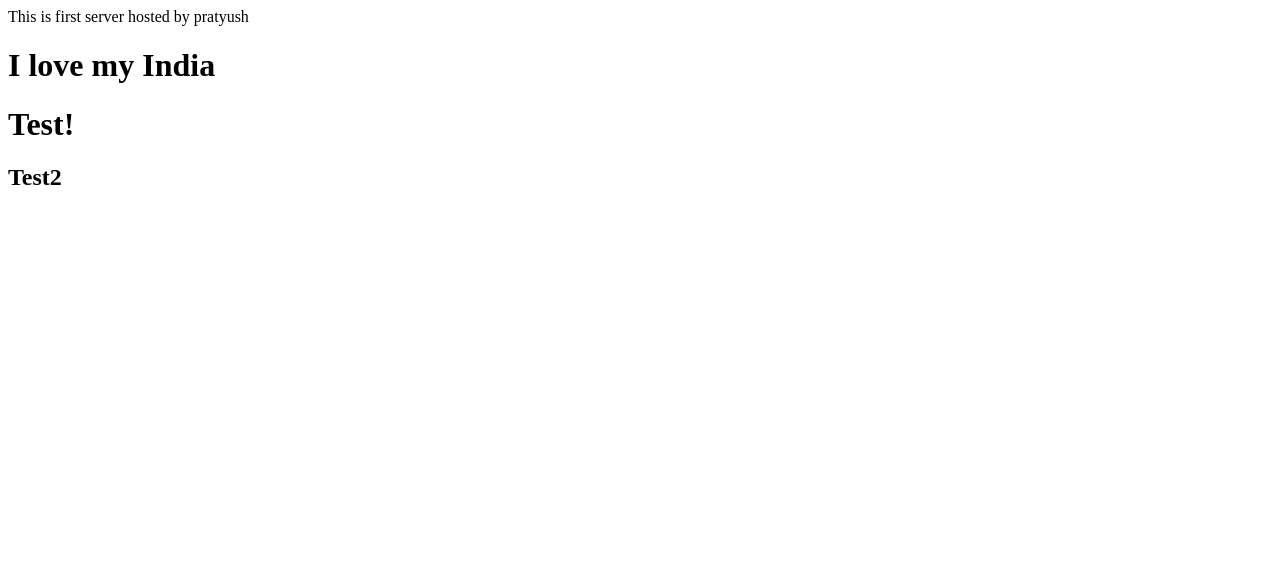
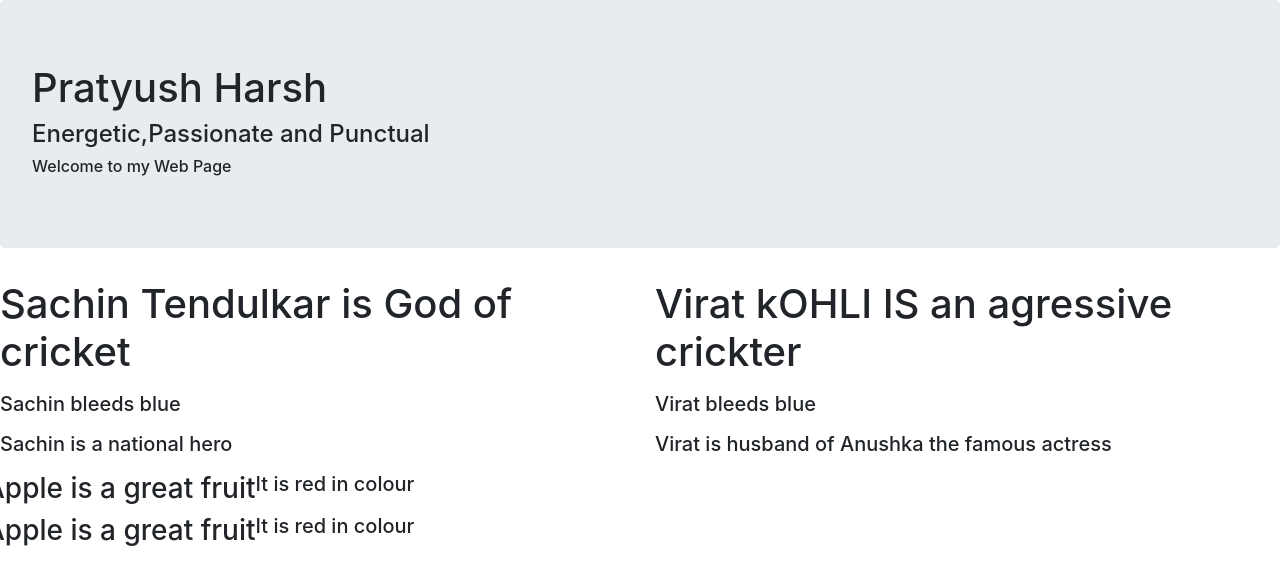
Before and after one commit to gr8geek/experimental-web, a website: page index.html in a window 1280 px wide. Drawn offline with nearby package versions, Linux system fonts and the light colour scheme.

Commit message:
Experiment

```diff
--- a/index.html
+++ b/index.html
@@ -1,18 +1,43 @@
 <!DOCTYPE html>
 <html lang="en">
     <head>
-        <meta charset="utf-8">
+        <link rel="stylesheet" href="https://maxcdn.bootstrapcdn.com/bootstrap/4.0.0/css/bootstrap.min.css" integrity="sha384-Gn5384xqQ1aoWXA+058RXPxPg6fy4IWvTNh0E263XmFcJlSAwiGgFAW/dAiS6JXm" crossorigin="anonymous">
+<script src="https://maxcdn.bootstrapcdn.com/bootstrap/4.0.0/js/bootstrap.min.js" integrity="sha384-JZR6Spejh4U02d8jOt6vLEHfe/JQGiRRSQQxSfFWpi1MquVdAyjUar5+76PVCmYl" crossorigin="anonymous"></script>
+<script src="https://code.jquery.com/jquery-3.2.1.slim.min.js" integrity="sha384-KJ3o2DKtIkvYIK3UENzmM7KCkRr/rE9/Qpg6aAZGJwFDMVNA/GpGFF93hXpG5KkN" crossorigin="anonymous"></script>
+<script src="https://cdnjs.cloudflare.com/ajax/libs/popper.js/1.12.9/umd/popper.min.js" integrity="sha384-ApNbgh9B+Y1QKtv3Rn7W3mgPxhU9K/ScQsAP7hUibX39j7fakFPskvXusvfa0b4Q" crossorigin="anonymous"></script>
+<meta charset="utf-8">
         <title>
-            Experimental Page
-        </title>
+            Experimental Page</title>
     </head>
+    <header class="jumbotron">
+        <h1>Pratyush Harsh
+        </h1>
+        <h4>Energetic,Passionate and Punctual</h4>
+        <h6>Welcome to my Web Page</h6>
+    </header>
     <boy>
-        This is first server hosted by pratyush
-        <p>
-            <h1>I love my India
-            </h1>
-            <h1>Test!</h1>
-            <h2>Test2</h2>
-        </p>
+        <div class="contianer">
+            <div class="row">
+                <div class="col-12 col-sm-6">
+                    <h1>Sachin Tendulkar is God of cricket</h1>
+                    <p><h5>Sachin bleeds blue</h5>
+                    <p><h5>Sachin is a national hero</h5</p></p>
+
+                </div>
+                <div class="col-12 col-sm-6">
+                    <h1>Virat kOHLI IS an agressive crickter</h1>
+                    <p><h5>Virat bleeds blue</h5>
+                    <p><h5>Virat is husband of Anushka the famous actress</h5</p></p>
+            </div>
+
+            </div>
+            <div class="row">
+                <h3>Apple is a great fruit</h3>
+                <p><h5>It is red in colour</h5></p>
+            </div> <div class="row">
+                <h3>Apple is a great fruit</h3>
+                <p><h5>It is red in colour</h5></p>
+            </div>
+        </div>
     </boy>
 </html>
```
